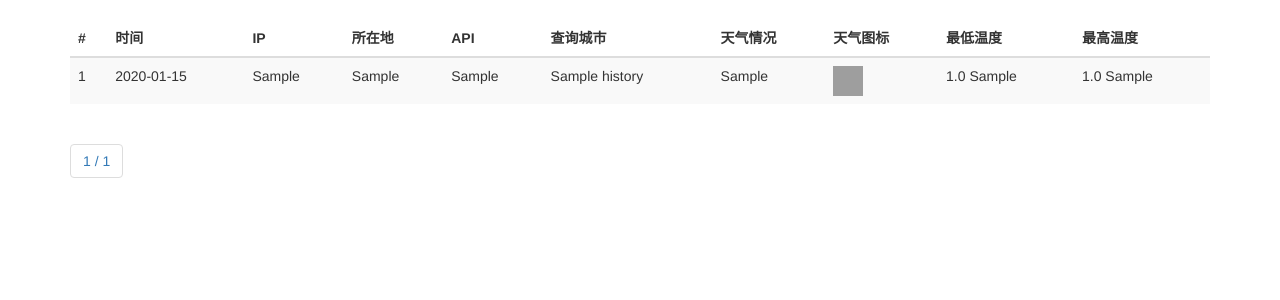
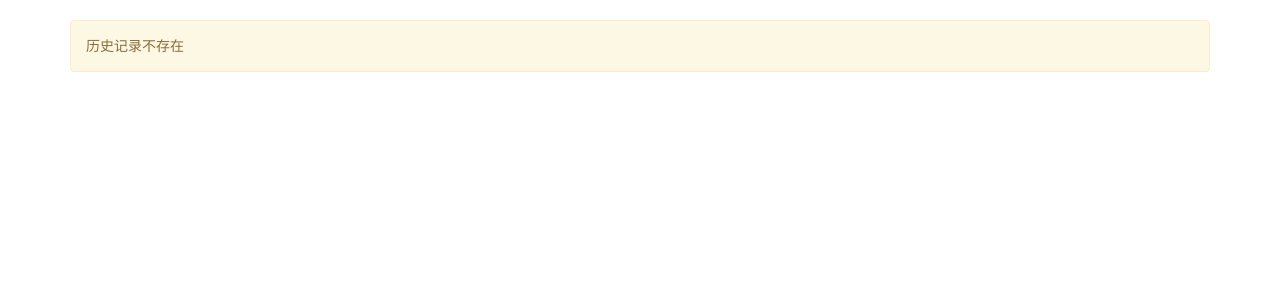
Before and after one commit to gzMichael/weatheronline, a Flask app: page /history in a window 1280 px wide. Shown: the part 102-402 px from the top of the page. Run offline with Flask 2, Linux system fonts and the light colour scheme; tables that the repository leaves empty hold one stand-in row (values such as "Sample post"); some libraries are stand-ins or nearby versions; grey boxes are pictures that could not be loaded.

Commit message:
update views

```diff
--- a/app/templates/history.html
+++ b/app/templates/history.html
@@ -22,7 +22,7 @@
         {{ message[1] }}
     </div>
 {% endfor %}
-{% if history %}
+{% if history_not_empty == True %}
 <table class="table table-striped">
             <thead>
             <tr>
@@ -41,16 +41,16 @@
             <tbody>
                 {% for record in records %}
                 <tr>
-                    <td>{{record['id']}}</td>
-                    <td>{{record['time']}}</td>
-                    <td>{{record['ip']}}</td>
-                    <td>{{record['location']}}</td>
-                    <td>{{record['api']}}</td>
-                    <td>{{record['cityname']}}</td>
-                    <td>{{record['weather']}}</td>
-                    <td><img src="../static/{{record['weathercode']}}.png" height="30" width="30"></td>
-                    <td>{{record['tempmin']}} {{record['tempunit']}}</td>
-                    <td>{{record['tempmax']}} {{record['tempunit']}}</td>
+                    <td>{{ record['id'] }}</td>
+                    <td>{{ record['time'] }}</td>
+                    <td>{{ record['ip'] }}</td>
+                    <td>{{ record['location'] }}</td>
+                    <td>{{ record['api'] }}</td>
+                    <td>{{ record['cityname'] }}</td>
+                    <td>{{ record['weather'] }}</td>
+                    <td><img src="../static/{{ record['weathercode'] }}.png" height="30" width="30"></td>
+                    <td>{{ record['tempmin'] }} {{ record['tempunit'] }}</td>
+                    <td>{{ record['tempmax'] }} {{ record['tempunit'] }}</td>
                 </tr>
                 {% endfor %}
             </tbody>
--- a/app/views.py
+++ b/app/views.py
@@ -101,9 +101,12 @@ def history(page = 1):
     history = History.query.order_by(db.desc(History.id))
     pagination = history.paginate(page, RECORDS_PER_PAGE, False)
     records = pagination.items
-    if not history:
+    history_not_empty = True
+    if not history is None:
        flash(u'历史记录不存在', 'warning')
-    return render_template('history.html', history=history, pagination=pagination, records=records)
+       history_not_empty = False
+    return render_template('history.html', history_not_empty=history_not_empty,
+        pagination=pagination, records=records)
 
 @app.route('/about')
 def about():
```
